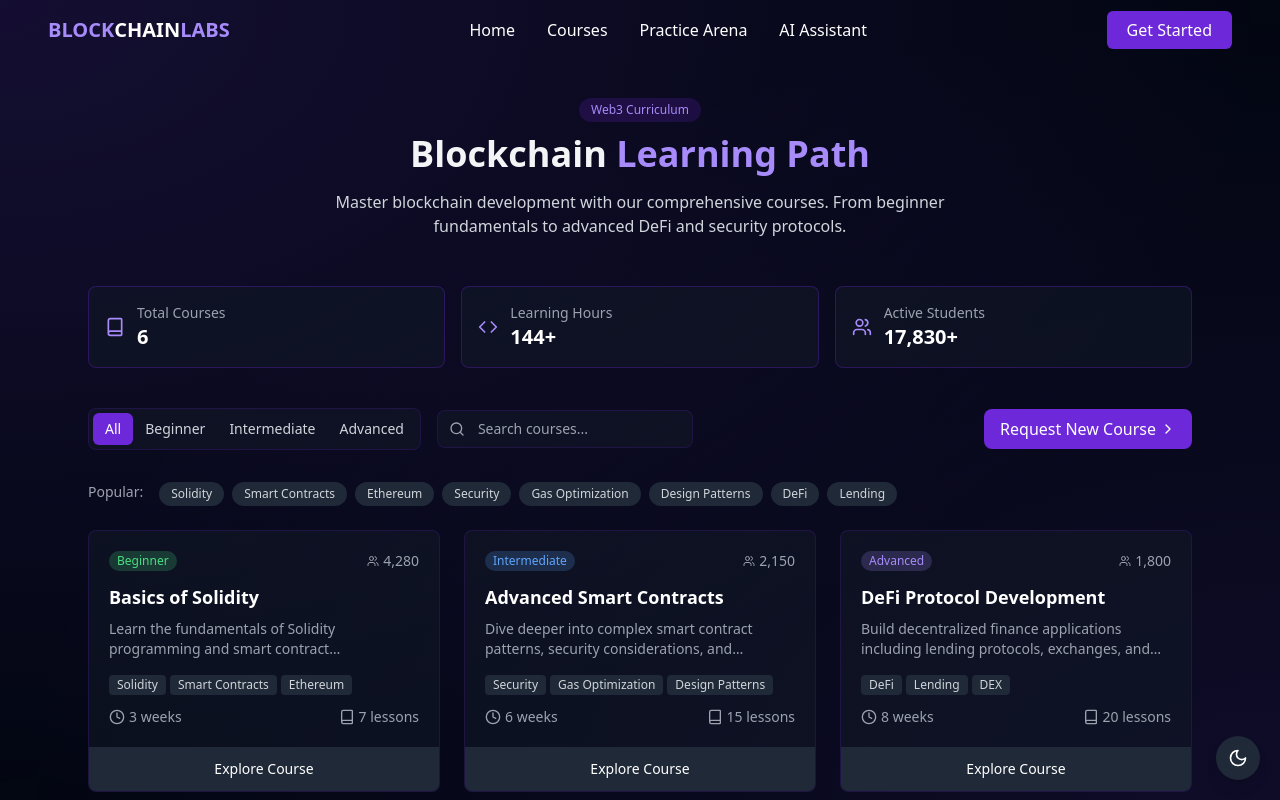
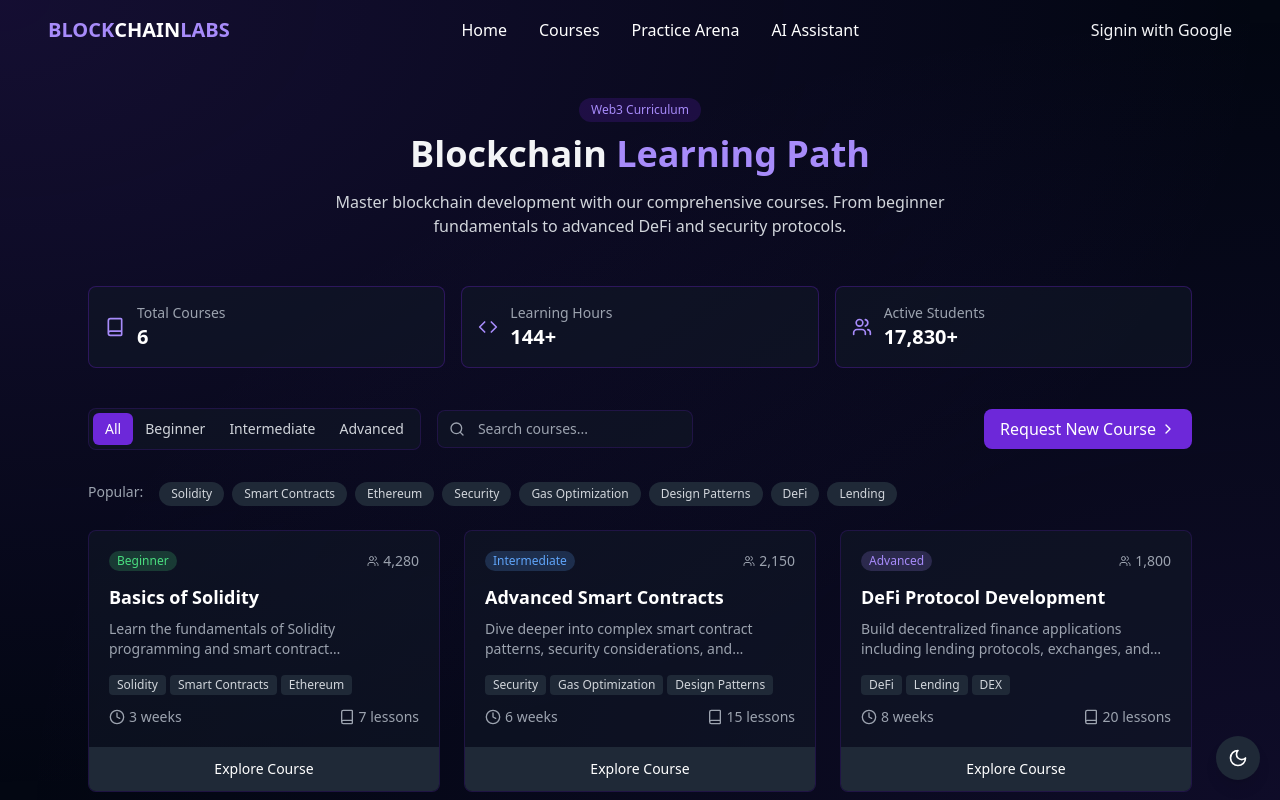
Before and after one commit to raksha-bv/BlockchainLabs, a Next.js app in the folder Frontend/: page /courses in a window 1280 px wide. Built offline with nearby package versions, Linux system fonts and the light colour scheme; no server answers.

Commit message:
added authentication with google

```diff
--- /dev/null
+++ b/Frontend/app/api/auth/[...nextauth]/route.ts
@@ -0,0 +1,2 @@
+import { handlers } from "@/auth";
+export const { GET, POST } = handlers;
--- /dev/null
+++ b/Frontend/auth.ts
@@ -0,0 +1,6 @@
+import NextAuth from "next-auth";
+import Google from "next-auth/providers/google";
+
+export const { handlers, signIn, signOut, auth } = NextAuth({
+  providers: [Google],
+});
--- a/Frontend/components/Navbar.tsx
+++ b/Frontend/components/Navbar.tsx
@@ -1,10 +1,13 @@
 "use client";
 import Link from "next/link";
 import React, { useState } from "react";
+import SignIn from "./SignIn";
+import UserAvatar from "./UserAvatar";
+import {auth} from "@/auth"
 
-const Navbar = () => {
+const Navbar = async () => {
   const [isHovered, setIsHovered] = useState(false);
-
+  const session = await auth();
   return (
     <nav className="absolute top-0 left-0 z-10 flex justify-between items-center px-6 md:px-12 py-4 w-full">
       <div className="flex items-center">
@@ -50,13 +53,15 @@ const Navbar = () => {
         </Link>
       </div>
 
-      <div>
-        <Link
+      <div className="flex gap-5">
+        {session ? <UserAvatar /> : <SignIn />}
+
+        {/* <Link
           href="/get-started"
           className="px-5 py-2 bg-violet-700 hover:bg-violet-600 rounded-md text-white transition-all transform hover:scale-105 hover:shadow-lg hover:shadow-violet-500/30"
         >
           Get Started
-        </Link>
+        </Link> */}
       </div>
     </nav>
   );
--- /dev/null
+++ b/Frontend/components/SignIn.tsx
@@ -0,0 +1,9 @@
+import { signInWithGoogle } from "./auth-actions";
+
+export default function SignIn() {
+  return (
+    <form action={signInWithGoogle}>
+      <button type="submit">Signin with Google</button>
+    </form>
+  );
+}
--- /dev/null
+++ b/Frontend/components/UserAvatar.tsx
@@ -0,0 +1,13 @@
+import { auth } from "../auth";
+
+export default async function UserAvatar() {
+  const session = await auth();
+
+  if (!session?.user) return null;
+
+  return (
+    <div>
+      <img className="w-10 h-10 object-contain rounded-full" src={session.user.image ?? ''} alt="User Avatar" />
+    </div>
+  );
+}
--- /dev/null
+++ b/Frontend/components/auth-actions.ts
@@ -0,0 +1,16 @@
+"use server";
+
+import { auth,signIn,signOut } from "@/auth";
+
+export async function signInWithGoogle() {
+  await signIn("google");
+}
+
+export async function signOutUser() {
+    await signOut()
+}
+
+export async function getSessionDetails(){
+    const session = await auth();
+    console.log(session)
+}
--- /dev/null
+++ b/Frontend/middleware.ts
@@ -0,0 +1 @@
+export { auth as middleware } from "@/auth";
--- a/Frontend/package.json
+++ b/Frontend/package.json
@@ -19,6 +19,7 @@
     "marked": "^15.0.7",
     "mongodb": "^6.14.2",
     "next": "15.2.1",
+    "next-auth": "^5.0.0-beta.25",
     "react": "^19.0.0",
     "react-dom": "^19.0.0",
     "react-markdown": "^10.1.0",
```
Also changed, not shown: 1 other file (tests, documents, lock files or other folders).
